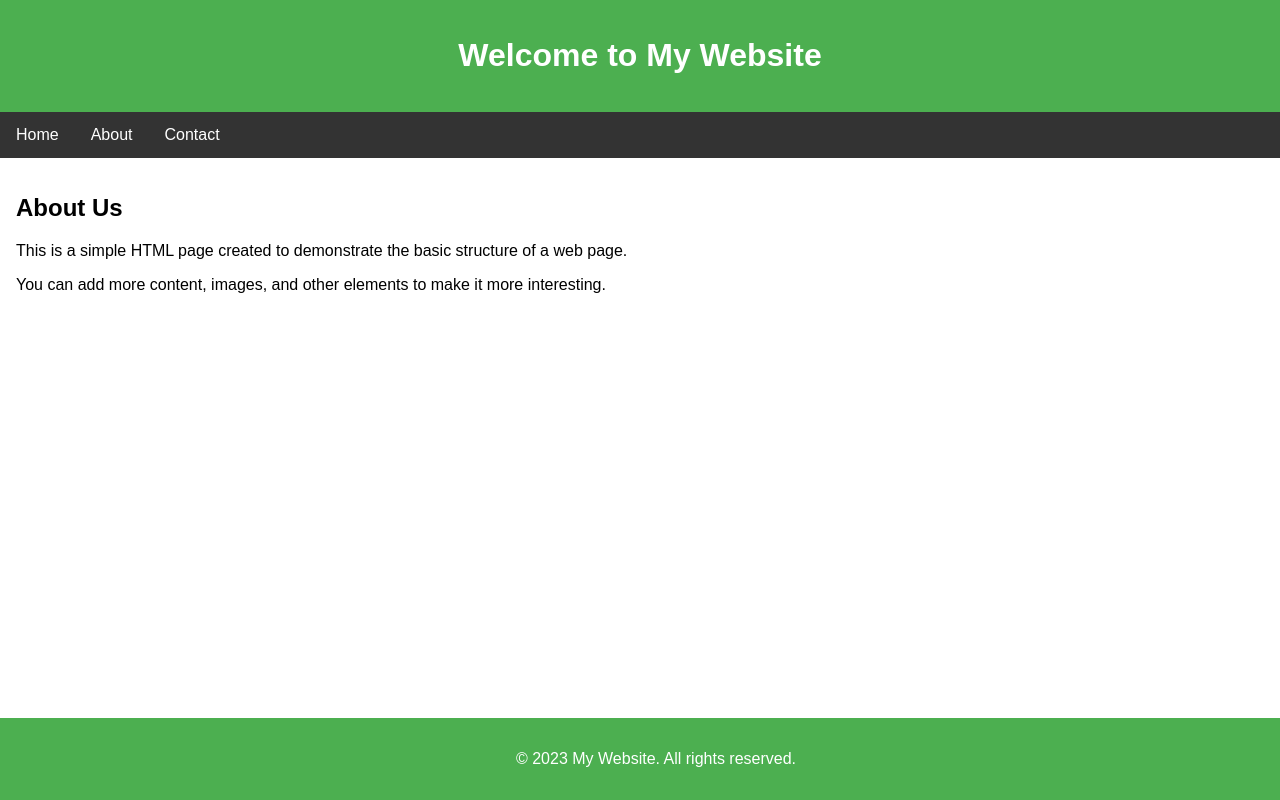
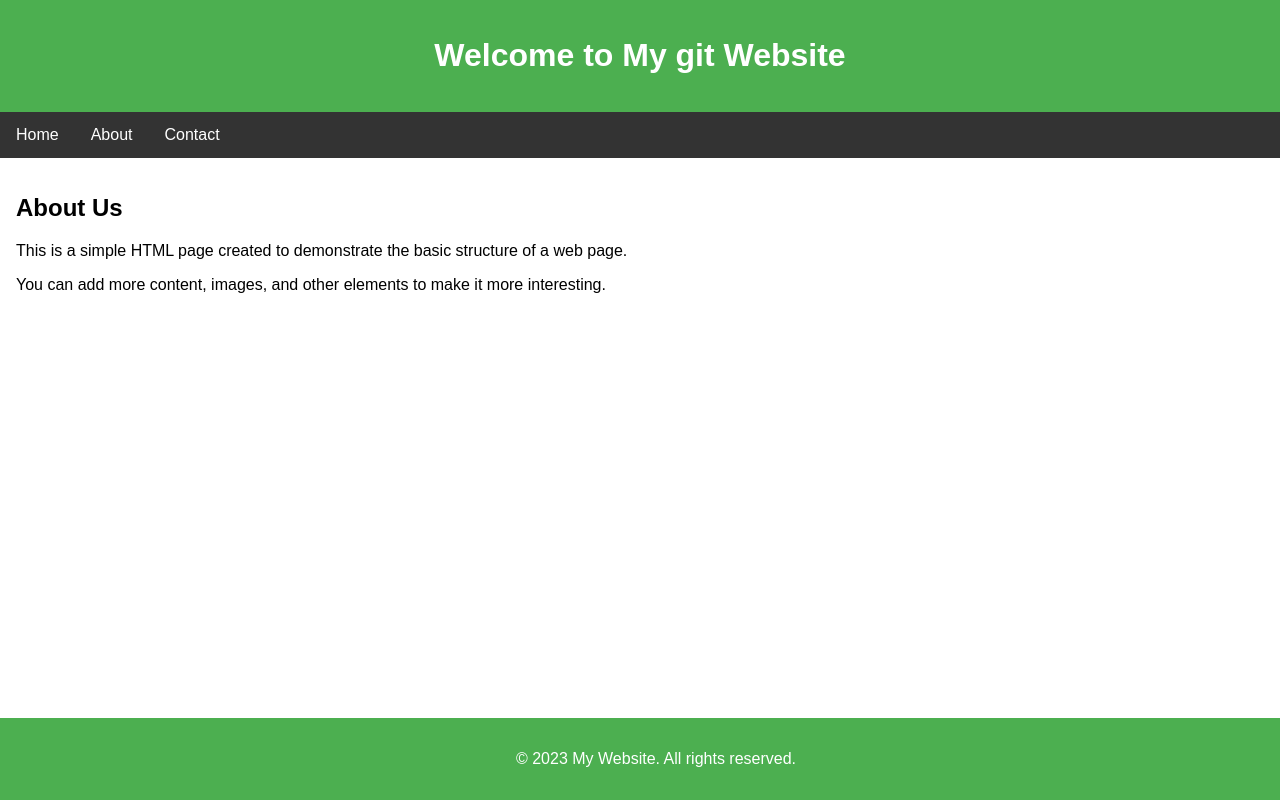
Before and after one commit to fnxp/pht, a plain HTML site: page index.html in a window 1280 px wide. Drawn offline with Linux system fonts and the light colour scheme.

Commit message:
Update index.html

```diff
--- a/index.html
+++ b/index.html
@@ -48,7 +48,7 @@
 </head>
 <body>
     <header>
-        <h1>Welcome to My Website</h1>
+        <h1>Welcome to My git Website</h1>
     </header>
     <nav>
         <a href="#home">Home</a>
```
